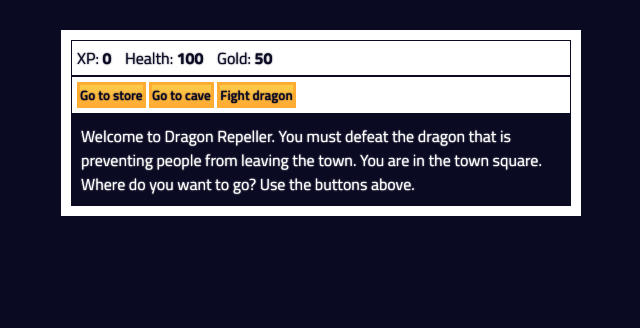
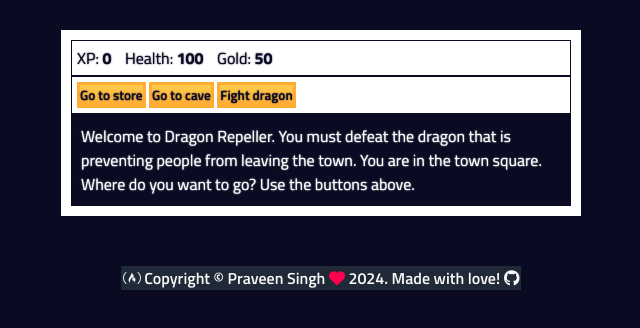
Before and after one commit to PraveenSinghKshatri/Role-Playing-Game, a plain HTML site: page index.html in a window 1280 px wide. Shown: the whole page, without its empty margins (319-959 px from the left). Drawn offline with Linux system fonts and the light colour scheme.

Commit message:
Added footer and cloned to Xubuntu repo dir

```diff
--- a/index.html
+++ b/index.html
@@ -5,6 +5,8 @@
     <meta name="viewport" content="width=device-width, initial-scale=1.0">
     <link rel="stylesheet" href="./styles.css">
     <title>RPG - Dragon Repeller</title>
+    <link rel="stylesheet" href="https://cdnjs.cloudflare.com/ajax/libs/font-awesome/6.5.1/css/all.min.css" integrity="sha512-DTOQO9RWCH3ppGqcWaEA1BIZOC6xxalwEsw9c2QQeAIftl+Vegovlnee1c9QX4TctnWMn13TZye+giMm8e2LwA==" crossorigin="anonymous" referrerpolicy="no-referrer" />
+
   </head>
   <body>
     <div id="game">
@@ -26,6 +28,14 @@
         Welcome to Dragon Repeller. You must defeat the dragon that is preventing people from leaving the town. You are in the town square. Where do you want to go? Use the buttons above.
       </div>
     </div>
+    <!-- footer -->
+    <div id="footer">
+      <p><i class="fa-brands fa-free-code-camp fa-beat" onclick="window.location.href='https://www.freecodecamp.org/fcce0aa0df4-d597-4881-be2d-fb2fb26c423e'"></i> Copyright &copy; Praveen Singh  <i class="fa-sharp fa-solid fa-heart fa-beat" style="color: #ff004f;"></i> <script>
+          document.write(new Date().getFullYear())
+        </script>. Made with love! <i class="fa-brands fa-github fa-bounce" onclick="window.location.href='https://github.com/PraveenSinghKshatri/Role-Playing-Game.git'"></i></p>
+  </div>
+
+</div>
     <script src="./script.js"></script>
   </body>
 </html>
--- a/styles.css
+++ b/styles.css
@@ -8,7 +8,6 @@
 
 body {
     background-color: #0a0a23;
-    height: 100vh;
 }
 
 #text {
@@ -61,3 +60,21 @@ button {
     text-shadow: 0px 0px 1.5px #0a0a23;
 
 }
+
+/* Footer */
+#footer{
+    color: #F9FAF8;
+    margin: 50px auto;
+    background: #1F2937;
+    font-size: 16px;
+    font-weight: 600;
+    max-width: 400px;
+    text-align: center;
+
+
+}
+
+#footer i:hover{
+    cursor: pointer;
+    scale: 1.3;
+}
```
